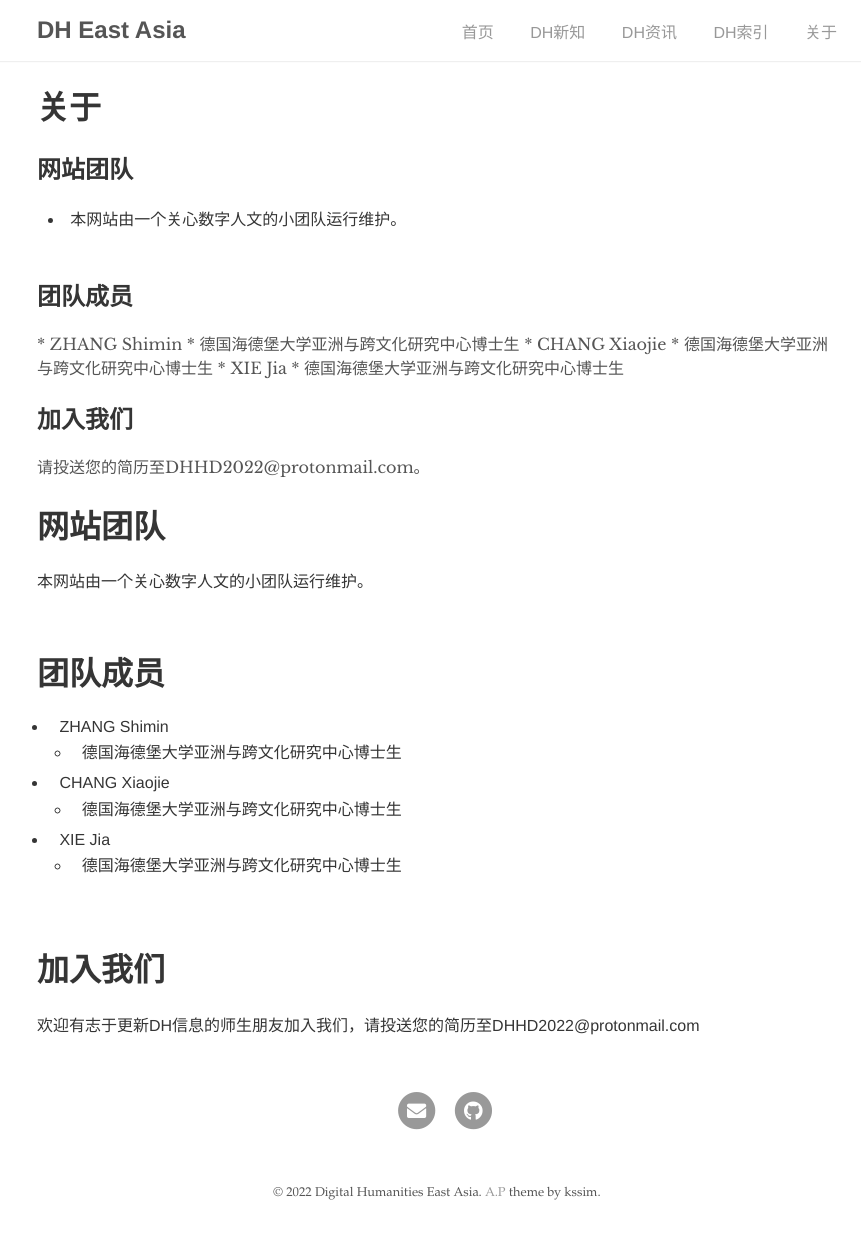
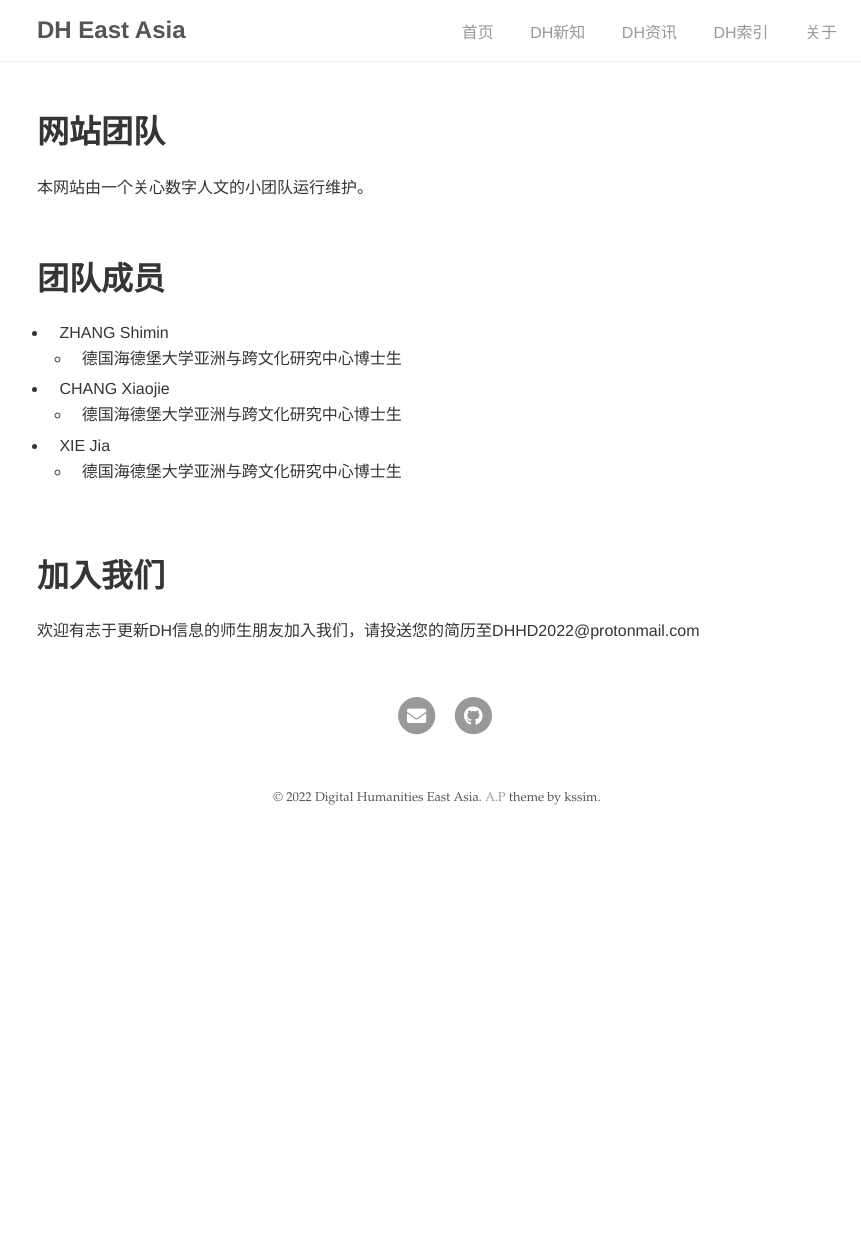
Before and after one commit to DHHD2022/DHHD2022.GitHub.io, a Jekyll site: the page built from about_us/index.md, in a window 1280 px wide. Shown: the whole page, without its empty margins (203-1064 px from the left). Built offline with Jekyll 4.4.1, drawn with Linux system fonts in a browser that asks for light colours; after the commit the page ends 900 px from its top, so only the background shows below that.

Commit message:
Update about_us.html

```diff
--- a/_layouts/about_us.html
+++ b/_layouts/about_us.html
@@ -6,30 +6,9 @@ layout: base
   <div class="profile">
     <img class="selfie" alt="{{ site.author.name }}" src="{{ site.author.selfie }}" />
     -->
-    <div class="info">
-      <div class="title">
-        <h1 id="team">关于</h1>
-      </div>
-    </div>
-
-<h2 id="team">网站团队</h2>
-<li>本网站由一个关心数字人文的小团队运行维护。</li>
 
 <br/>
 
-<h2 id="members">团队成员</h2>
-* ZHANG Shimin
-  * 德国海德堡大学亚洲与跨文化研究中心博士生
-* CHANG Xiaojie
-  * 德国海德堡大学亚洲与跨文化研究中心博士生
-* XIE Jia
-  * 德国海德堡大学亚洲与跨文化研究中心博士生
-
-
-<br/>
-
-<h2 id="join">加入我们</h2>
-请投送您的简历至DHHD2022@protonmail.com。
 
 <div class="content">
   {{ content }}
```
